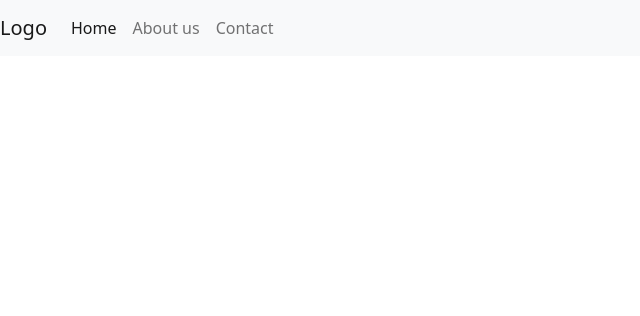
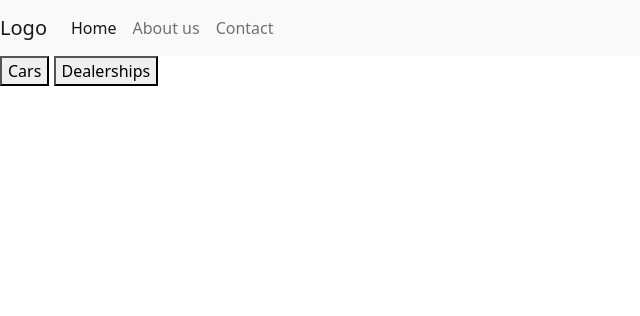
Before and after one commit to emilkjuka/cardealership, a Django app: page / in a window 1280 px wide. Shown: the top 316 px of the page, without its empty margins (0-640 px from the left). Run offline with Django 3.2, Linux system fonts and the light colour scheme.

Commit message:
Adding buttons

```diff
--- a/Domashno 2/base/cardealership/templates/cardealership/index.html
+++ b/Domashno 2/base/cardealership/templates/cardealership/index.html
@@ -36,5 +36,9 @@
         </div>
       </div>
     </nav>
+    <div>
+      <button type="submit" onclick="location.href='{% url 'cars' %}'" >Cars</button>
+      <button type="submit" onclick="location.href='{% url 'dealerships' %}'"  />Dealerships</button>
+    </div>
   </body>
 </html>
```
